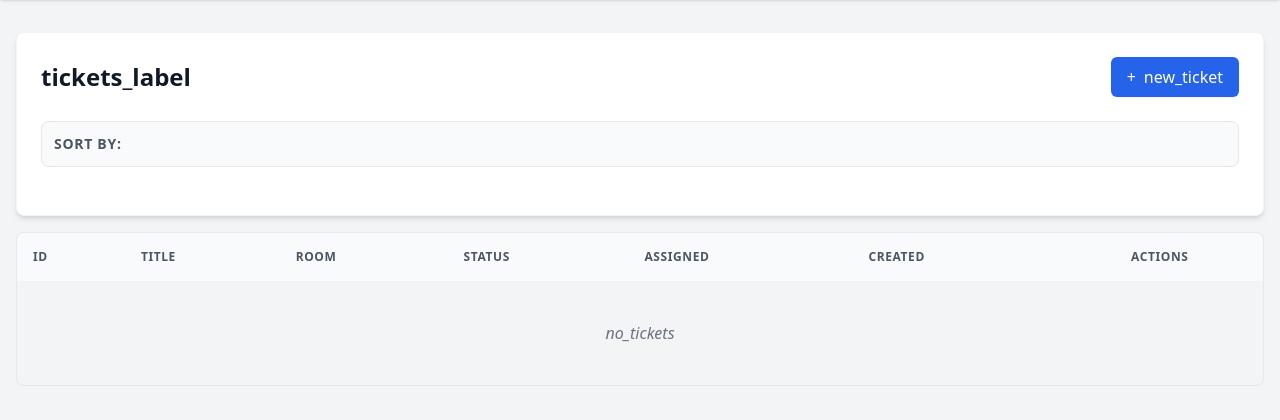
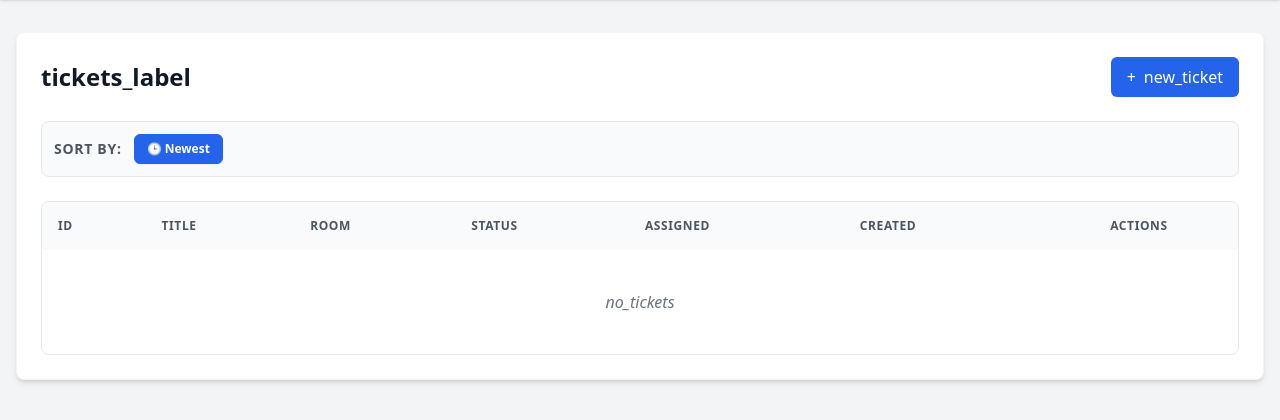
Before and after one commit to HIBARI102/Web_with_Flask, a Flask app: page /tickets/?sort=newest in a window 1280 px wide. Shown: the part 60-480 px from the top of the page. Run offline with Flask 3, Linux system fonts and the light colour scheme; the visitor is signed in with stand-in values (Sample User, id 1); data that the repository does not hold is empty; some libraries are stand-ins or nearby versions.

Commit message:
Add Sort by Add Newest

```diff
--- a/app/templates/tickets/list.html
+++ b/app/templates/tickets/list.html
@@ -13,7 +13,14 @@
       {{ t('sort_by', 'Sort by') }}:
     </span>
 
+    <div class="flex gap-2">
+      <a href="{{ url_for('tickets.list_tickets', sort='newest') }}"
+         class="px-3 py-1.5 text-xs font-bold rounded-md transition-all border
+         {{ 'bg-blue-600 border-blue-600 text-white shadow-sm' if current_sort == 'newest' else 'bg-white dark:bg-gray-800 border-gray-300 dark:border-gray-600 text-gray-700 dark:text-gray-300 hover:border-blue-400' }}">
+        🕒 {{ t('newest', 'Newest') }}
       </a>
+
+
     </div>
   </div>
 
```
